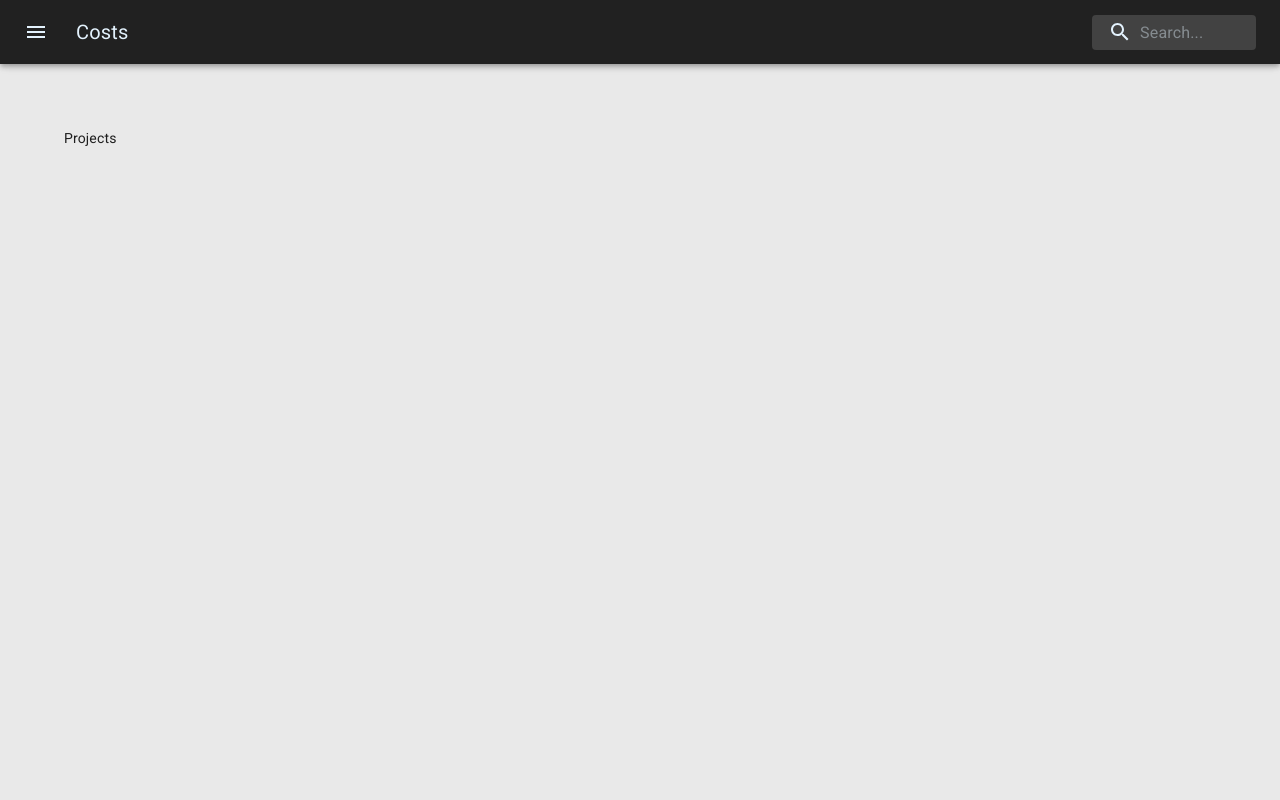
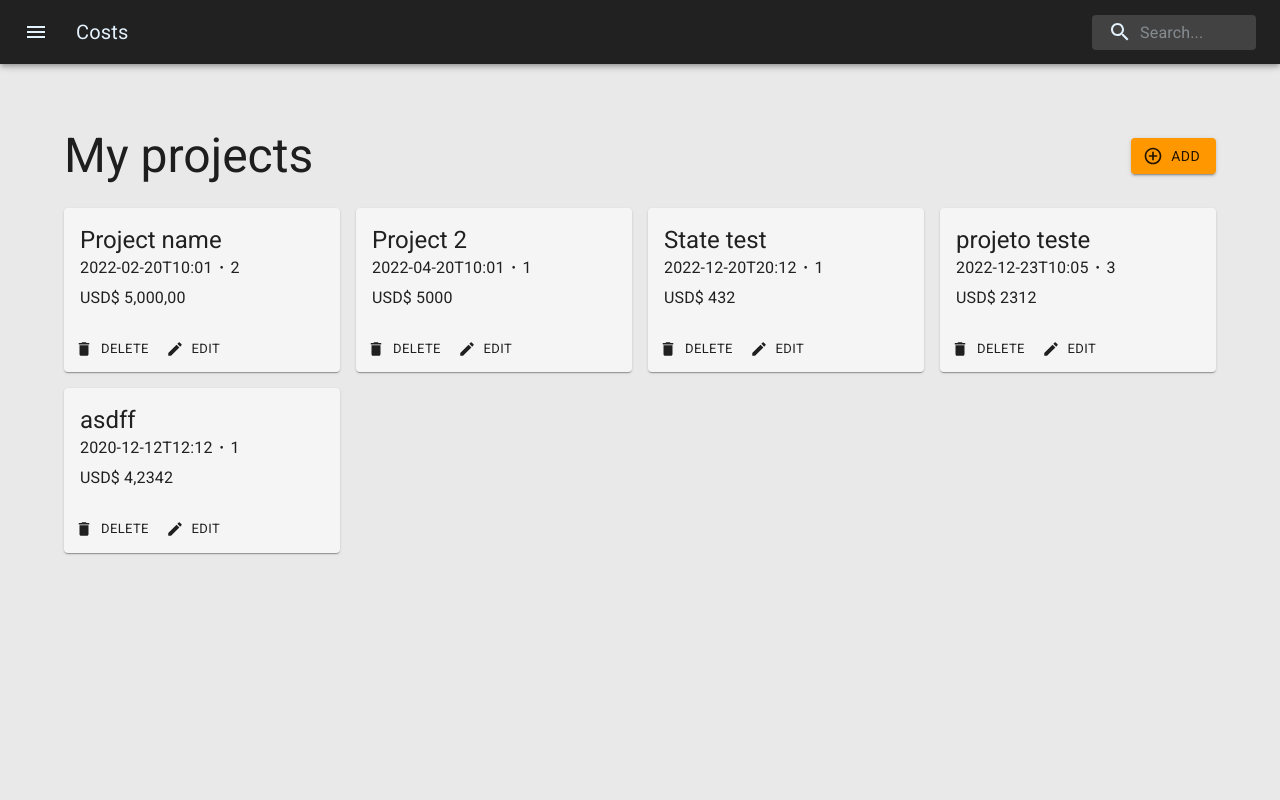
Before and after one commit to vicdant1/react-and-material-ui-study-project, a React (Create React App) app: page /projects in a window 1280 px wide. Shown: the top 800 px of the page. Built offline with nearby package versions, Linux system fonts and the light colour scheme; data requests are answered from the project's data file.

Commit message:
building new features and interfaces

```diff
--- a/db.json
+++ b/db.json
@@ -1,5 +1,41 @@
 {
-    "projects": [] ,
+  "projects": [
+    {
+      "ProjectName": "Project name",
+      "ProjectBudget": "USD$ 5,000,00",
+      "ProjectCategory": 2,
+      "ProjectDeadline": "2022-02-20T10:01",
+      "id": 1
+    },
+    {
+      "ProjectName": "Project 2",
+      "ProjectBudget": "USD$ 5000",
+      "ProjectCategory": 1,
+      "ProjectDeadline": "2022-04-20T10:01",
+      "id": 2
+    },
+    {
+      "ProjectName": "State test",
+      "ProjectBudget": "USD$ 432",
+      "ProjectCategory": 1,
+      "ProjectDeadline": "2022-12-20T20:12",
+      "id": 3
+    },
+    {
+      "ProjectName": "projeto teste",
+      "ProjectBudget": "USD$ 2312",
+      "ProjectCategory": 3,
+      "ProjectDeadline": "2022-12-23T10:05",
+      "id": 4
+    },
+    {
+      "ProjectName": "asdff",
+      "ProjectBudget": "USD$ 4,2342",
+      "ProjectCategory": 1,
+      "ProjectDeadline": "2020-12-12T12:12",
+      "id": 5
+    }
+  ],
   "categories": [
     {
       "id": 1,
--- a/src/App.js
+++ b/src/App.js
@@ -1,6 +1,6 @@
 import { CssBaseline, ThemeProvider, createTheme } from "@material-ui/core";
 import { BrowserRouter as Router, Routes, Route } from "react-router-dom";
-import { orange, amber } from "@material-ui/core/colors";
+import { orange, amber, green, red, grey } from "@material-ui/core/colors";
 import Navbar from "./components/Navbar/Navbar";
 import Footer from "./components/Footer/Footer";
 import Home from "./pages/Home/Home";
@@ -22,6 +22,22 @@ function App() {
         main: orange[500],
         light: orange[300],
       },
+      alertSuccess: {
+        main: green[500],
+        light: green[300]
+      },
+      alertFail: {
+        light: red[700],
+        main: red[500]
+      },
+      dark: {
+        main: '#212121',
+        light: '#363636'
+      },
+      card: {
+        main: grey[200],
+        light: grey[100]
+      }
     },
     spacing: 8,
   });
--- a/src/components/Navbar/navbarStyles.js
+++ b/src/components/Navbar/navbarStyles.js
@@ -55,7 +55,7 @@ const useStyles = makeStyles((theme) => ({
     navbar:{
         position: 'sticky',
         top: 0,
-        backgroundColor: '#212121'
+        backgroundColor: theme.palette.dark.main
     },
     list: {
         width: 250,
--- /dev/null
+++ b/src/components/ProjectCard/ProjectCard.jsx
@@ -0,0 +1,45 @@
+import {
+  Card,
+  CardActions,
+  CardContent,
+  Button,
+  Typography,
+  Box,
+} from "@material-ui/core";
+import { Delete as DeleteIcon, Create as CreateIcon } from '@material-ui/icons';
+import useStyles from './projectCardStyles'
+
+const ProjectCard = ({name, deadline, budget, category }) => {
+  const bull = (
+    <Box
+      component="span"
+      sx={{ display: "inline-block", mx: "2px", transform: "scale(0.8)" }}
+    >
+      •
+    </Box>
+  );
+
+  const classes = useStyles();
+
+  return (
+    <Card classes={{root: classes.card}} className="t-4">
+      <CardContent>
+        <Typography variant="h5" component="div">
+          {name}
+        </Typography>
+        <Typography sx={{ fontSize: 14 }} color="text.secondary" gutterBottom>
+          {deadline} {bull} {category}
+        </Typography>
+        <Typography sx={{ mb: 1.5 }} color="text.secondary">
+          {budget}
+        </Typography>
+      </CardContent>
+      <CardActions>
+        <Button startIcon={<DeleteIcon/>} size="small">Delete</Button>
+        <Button startIcon={<CreateIcon/>} size="small">Edit</Button>
+      </CardActions>
+    </Card>
+  );
+};
+
+export default ProjectCard;
--- /dev/null
+++ b/src/components/ProjectCard/projectCardStyles.js
@@ -0,0 +1,12 @@
+import { makeStyles } from "@material-ui/core";
+
+const useStyles = makeStyles((theme) => ({
+  card: {
+    backgroundColor: theme.palette.card.light,
+    '&:hover': {
+      backgroundColor: theme.palette.card.main,
+    }
+  }
+}));
+
+export default useStyles
--- a/src/components/ProjectForm/ProjectForm.jsx
+++ b/src/components/ProjectForm/ProjectForm.jsx
@@ -1,56 +1,119 @@
-import {useState, useEffect} from 'react';
-import axios from 'axios';
-import TextField from '@material-ui/core/TextField'
-import useStyles from './projectFormStyles'
-import NumberFormat from 'react-number-format';
-import { Save } from '@material-ui/icons';
-import { Box, Grid, FormControl, Select, InputLabel, Button, MenuItem } from '@material-ui/core';
+import { useState, useEffect } from "react";
+import axios from "axios";
+import { TextField } from "@material-ui/core";
+import useStyles from "./projectFormStyles";
+import NumberFormat from "react-number-format";
+import { Save } from "@material-ui/icons";
+import {
+  Box,
+  Grid,
+  FormControl,
+  Select,
+  InputLabel,
+  Button,
+  MenuItem,
+} from "@material-ui/core";
 
-const ProjectForm = () => {
+const ProjectForm = ({ submitData }) => {
   const classes = useStyles();
-    const [budgetValue, setBudgetValue] = useState('');
+  const [budgetValue, setBudgetValue] = useState("");
   const [category, setCategory] = useState(0);
   const [selectData, setSelectData] = useState([]);
+  const [project, setProject] = useState({});
 
   useEffect(async () => {
-        await axios.get('http://localhost:5000/categories').then(res => setSelectData(res.data));
+    await axios
+      .get("http://localhost:5000/categories")
+      .then((res) => setSelectData(res.data));
   }, []);
 
+  const handleChange = (e) => {
+    setProject({ ...project, [e.target.name]: e.target.value });
+  };
 
   const handleSubmit = (e) => {
     e.preventDefault();
-    }
+    submitData(project);
+  };
 
   return (
-        <Grid className={classes.formContainer} container alignItems='center' justifyContent='center'>
+    <Grid
+      className={classes.formContainer}
+      container
+      alignItems="center"
+      justifyContent="center"
+    >
       <Grid className={classes.mainForm} item xs={6}>
-                <form className={classes.form}>
-                    <TextField color='secondary' id='ProjectName' name='ProjectName' label="Project name" multiline variant="outlined" maxRows={4} fullWidth required/>
+        <form
+          id="projectCreateForm"
+          className={classes.form}
+          onSubmit={handleSubmit}
+        >
+          <TextField
+            color="secondary"
+            id="ProjectName"
+            name="ProjectName"
+            label="Project name"
+            multiline
+            variant="outlined"
+            maxRows={4}
+            onChange={(e) => handleChange(e)}
+            fullWidth
+            required
+          />
           <NumberFormat
             value={budgetValue}
             className="foo"
-                        displayType={'text'}
+            displayType={"text"}
             thousandSeparator={true}
-                        prefix={'USD$ '}
-                        renderText={(value, props) => <TextField {...props} onChange={(e) => setBudgetValue(e.target.value)} value={value} fullWidth color='secondary' label="Project budget" multiline variant="outlined" required></TextField>}
+            prefix={"USD$ "}
+            name="ProjectBudget"
+            renderText={(value, props) => (
+              <TextField
+                {...props}
+                onChange={(e) => {
+                  setBudgetValue(e.target.value);
+                  handleChange(e);
+                }}
+                value={value}
+                fullWidth
+                color="secondary"
+                label="Project budget"
+                multiline
+                variant="outlined"
+                required
+              ></TextField>
+            )}
           />
-                    <Box style={{gap: '10px'}} display='flex' alignItems='center' justifyContent='space-between'>
+          <Box
+            style={{ gap: "10px" }}
+            display="flex"
+            alignItems="center"
+            justifyContent="space-between"
+          >
             <Grid item xs={6}>
               <FormControl required fullWidth>
-                                <InputLabel htmlFor="category">Category</InputLabel>
+                <InputLabel htmlFor="ProjectCategory">Category</InputLabel>
                 <Select
                   value={category}
-                                onChange={(e) => setCategory(e.target.value)}
                   inputProps={{
-                                    name: 'category',
-                                    id: '1',
+                    name: "ProjectCategory",
+                    id: "1",
+                  }}
+                  onChange={(e) => {
+                    setCategory(e.target.value);
+                    handleChange(e);
                   }}
                 >
-                                    <MenuItem aria-label="None" value={0}>Select a category</MenuItem>
-                                    {selectData.map((option) => {
+                  <MenuItem aria-label="None" value={0}>
+                    Select a category
+                  </MenuItem>
+                  {selectData.map((option, i) => {
                     return (
-                                            <MenuItem value={option.id}>{option.name}</MenuItem>
-                                        )
+                      <MenuItem key={i} value={option.id}>
+                        {option.name}
+                      </MenuItem>
+                    );
                   })}
                 </Select>
               </FormControl>
@@ -61,7 +124,9 @@ const ProjectForm = () => {
                 id="datetime-local"
                 label="Deadline"
                 type="datetime-local"
+                name="ProjectDeadline"
                 required
+                onChange={(e) => handleChange(e)}
                 className={classes.textField}
                 InputLabelProps={{
                   shrink: true,
@@ -70,16 +135,23 @@ const ProjectForm = () => {
             </Grid>
           </Box>
 
-                    <Grid xs={12} container justifyContent='flex-end'>
+          <Grid container justifyContent="flex-end">
             <Grid item>
-                            <Button type="submit" onClick={(e) => handleSubmit(e)} size='large'
-                            variant='contained' color='secondary' startIcon={<Save />}>Submit</Button>
+              <Button
+                type="submit"
+                size="large"
+                variant="contained"
+                color="secondary"
+                startIcon={<Save />}
+              >
+                Submit
+              </Button>
             </Grid>
           </Grid>
         </form>
       </Grid>
     </Grid>
-    )
-}
+  );
+};
 
-export default ProjectForm
+export default ProjectForm;
--- a/src/pages/Home/Home.jsx
+++ b/src/pages/Home/Home.jsx
@@ -8,8 +8,8 @@ const Home = () => {
     const classes = useStyles();
     return(
         <section className="page">
-            <Grid container justifyContent="center" direction="row" alignItems="center">
-                <Grid container xs={12} sm={8} direction='column'>
+            <Grid container justifyContent="space-between" direction="row" alignItems="center">
+                <Grid item>
                     <Typography variant='h3'>
                         Welcome to <span className={classes.span}>Costs</span>.
                     </Typography>
--- a/src/pages/Projects/Projects.jsx
+++ b/src/pages/Projects/Projects.jsx
@@ -1,9 +1,67 @@
+import react, { useState, useEffect } from "react";
+import axios from "axios";
+import { useLocation, Link } from "react-router-dom";
+import { Snackbar, Typography, Box, Button, Grid } from "@material-ui/core";
+import useStyles from "./projectsStyles";
+import AddCircleIcon from "@material-ui/icons/AddCircleOutline";
+import ProjectCard from "../../components/ProjectCard/ProjectCard";
+
 const Projects = () => {
-    return(
-        <div className="page">
-            Projects
-        </div>
-    )
-}
+  const location = useLocation();
+  const success = location.state;
+  const [open, setOpen] = useState(success);
+  const [projects, setProjects] = useState([]);
+  const classes = useStyles();
 
-export default Projects
+  useEffect(async () => {
+    await axios
+      .get("http://localhost:5000/projects")
+      .then((res) => setProjects(res.data))
+      .catch((err) => console.log(err));
+  }, []);
+
+  return (
+    <div className="page">
+      <Box display="flex" justifyContent="space-between" alignItems="center">
+        <Typography variant="h3">My projects</Typography>
+        <Link to="/newproject">
+          <Button
+            startIcon={<AddCircleIcon />}
+            variant="contained"
+            color="secondary"
+          >
+            Add
+          </Button>
+        </Link>
+      </Box>
+      <Box mt={3}>
+        <Grid container spacing={2}>
+          {projects.map((project, i) => {
+            return (
+              <Grid key={i} item xs={12} sm={6} md={4} lg={3}>
+                <ProjectCard name={project.ProjectName} deadline={project.ProjectDeadline} budget={project.ProjectBudget} category={project.ProjectCategory}/>
+              </Grid>
+            );
+          })}
+        </Grid>
+      </Box>
+
+      <Snackbar
+        anchorOrigin={{ vertical: "bottom", horizontal: "right" }}
+        open={open}
+        autoHideDuration={3000}
+        onClose={() => setOpen(false)}
+        message={
+          success ? "Project created successfully" : "Something went wrong :'("
+        }
+        classes={{
+          root: success
+            ? classes.projectSnackSuccess
+            : classes.projectSnackFail,
+        }}
+      />
+    </div>
+  );
+};
+
+export default Projects;
```
Also changed, not shown: src/components/Navbar/Navbar.jsx (+88 -51 lines), src/pages/NewProject/NewProject.jsx (+30 -12 lines), src/pages/Projects/projectsStyles.js (+16 -0 lines). Lines whose indentation alone changed are shown as unchanged.
